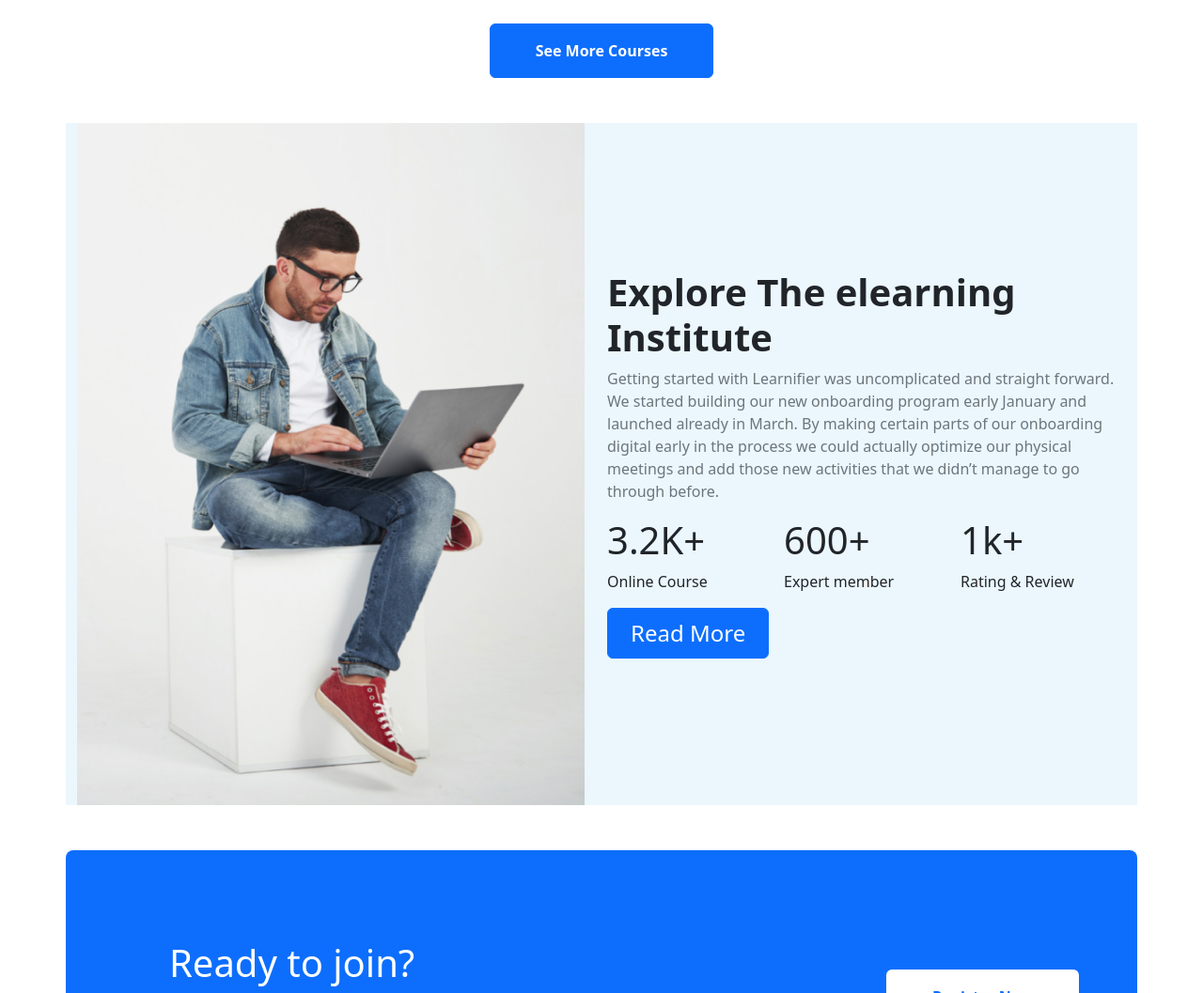
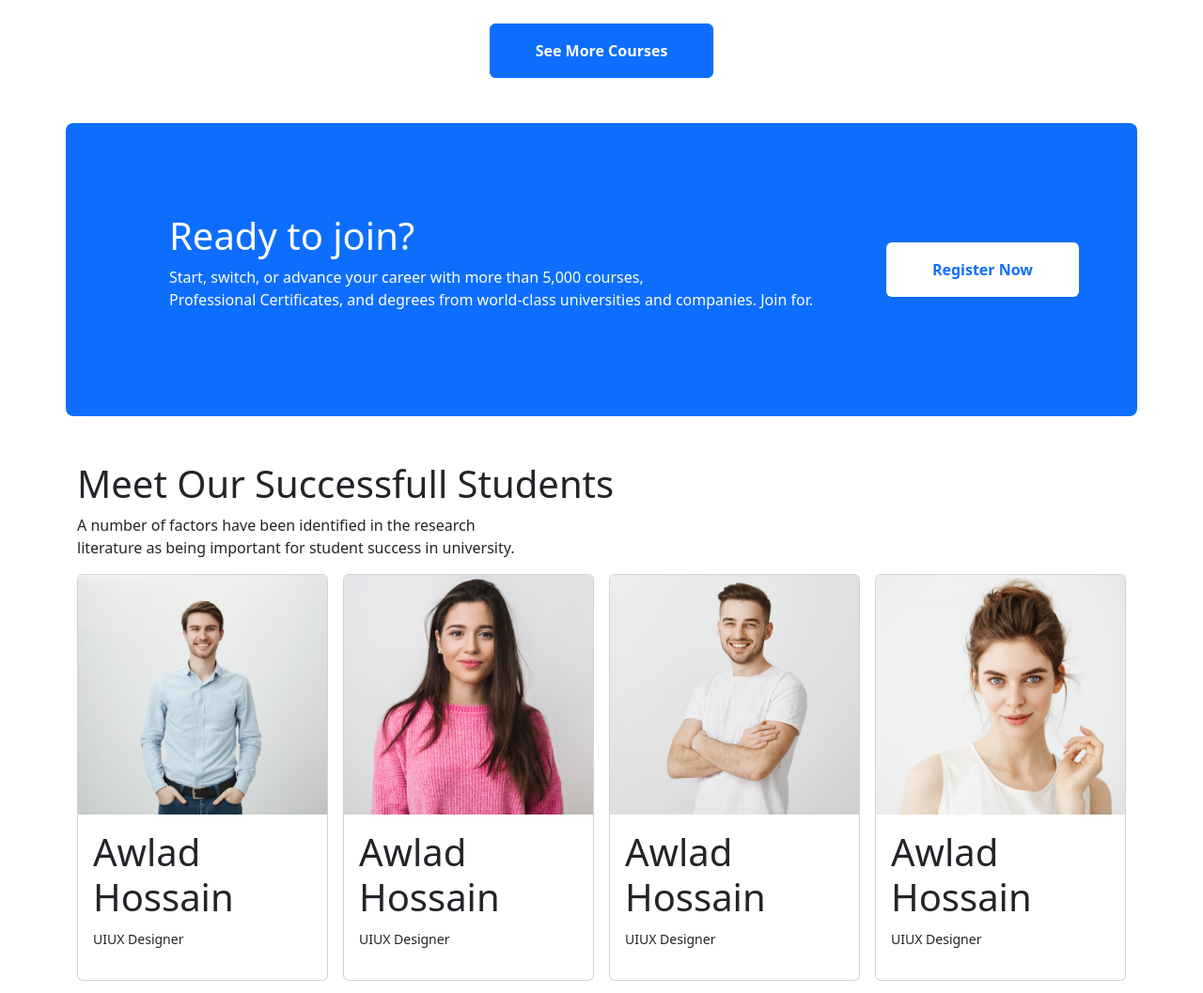
Before and after one commit to mdmasudrana271/Alpha-Edu, a plain HTML site: page index.html in a window 1280 px wide. Shown: the part 1780-2837 px from the top of the page at 94% size. Drawn offline with nearby package versions, Linux system fonts and the light colour scheme.

Commit message:
remove one section

```diff
--- a/index.html
+++ b/index.html
@@ -186,40 +186,7 @@
 
         <!-- explore section start -->
         <section class="container my-5 expo">
-            <div class="row row-cols-1 row-cols-md-2 row-cols-lg-2 me-0 rounded-3 align-items-center">
-                <div class="col">
-                    <div>
-                        <img src="images/working.png" class="img-fluid" alt="">
-                    </div>
-                </div>
-                <div class="col py-5">
-                    <h1 class="fs-1 fw-bold">Explore The elearning Institute</h1>
-                    <p class="text-muted">Getting started with Learnifier was uncomplicated and straight forward. We
-                        started building our
-                        new
-                        onboarding program early January and launched already in March. By making certain parts of
-                        our
-                        onboarding digital early in the process we could actually optimize our physical meetings and
-                        add
-                        those new activities that we didn’t manage to go
-                        through before.</p>
-                    <div class="row row-cols-2 row-cols-md-2 row-cols-lg-3">
-                        <div class="col">
-                            <h1>3.2K+</h1>
-                            <p>Online Course</p>
-                        </div>
-                        <div class="col">
-                            <h1>600+</h1>
-                            <p>Expert member</p>
-                        </div>
-                        <div class="col">
-                            <h1>1k+</h1>
-                            <p>Rating & Review</p>
-                        </div>
-                    </div>
-                    <button class="btn btn-primary py-2 px-4 fs-4">Read More</button>
-                </div>
-            </div>
+
         </section>
         <!-- explore section end -->
 
```
